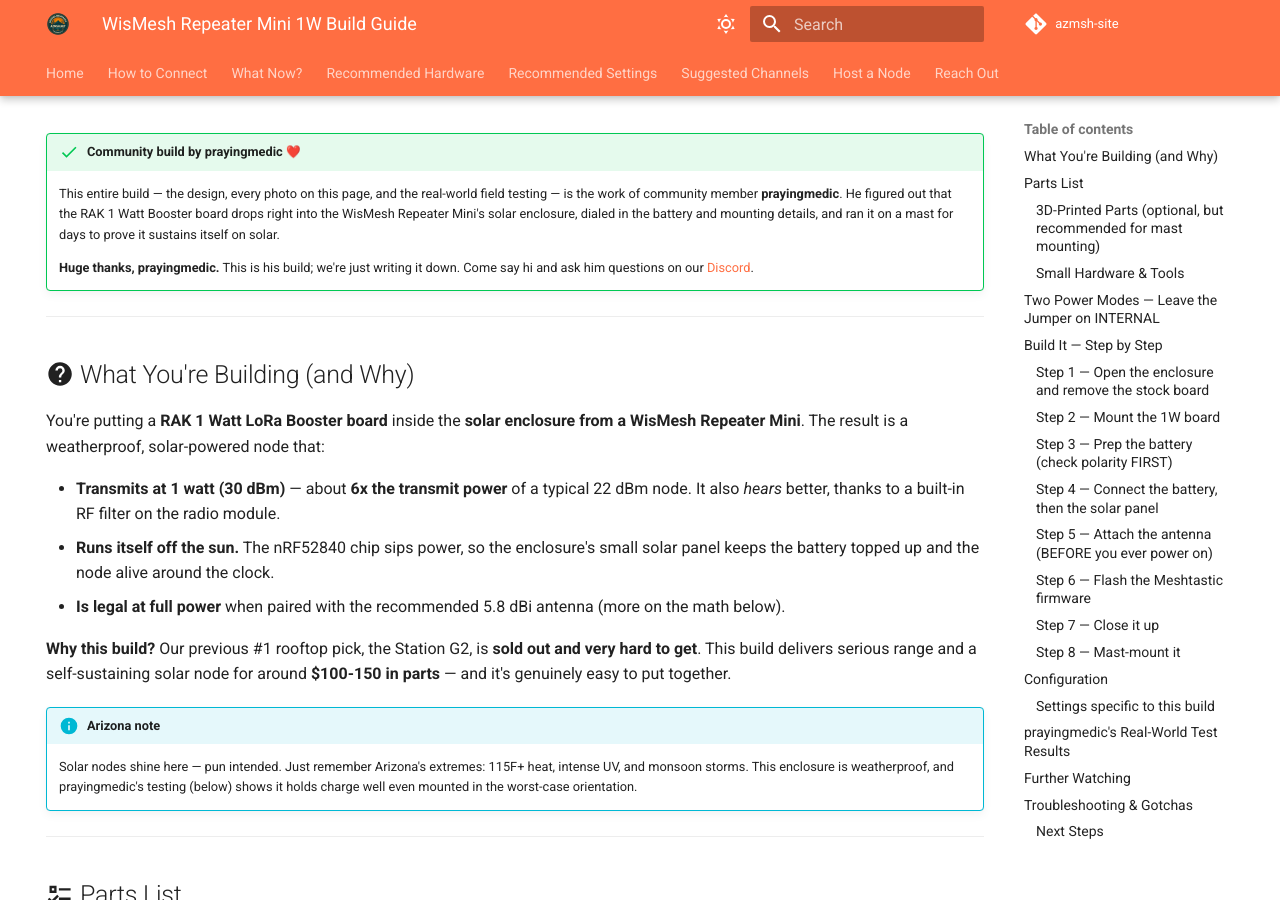
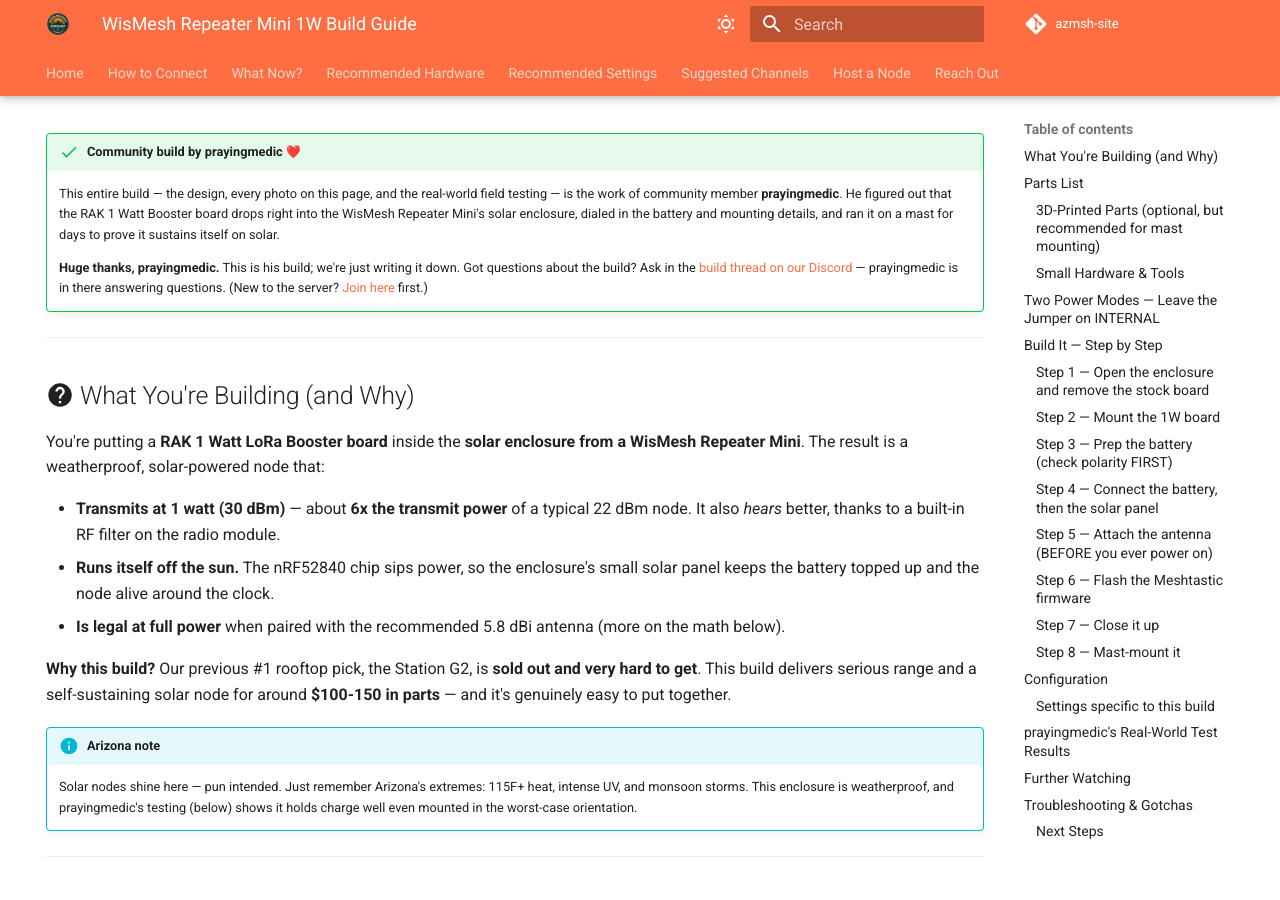
Before and after one commit to ArizonaMeshtasticCommunity/azmsh-site, an MkDocs documentation site: the page built from docs/docs/wismesh-repeater-mini-1w.md, in a window 1280 px wide and 900 px high, scrolled down 812 px. Built offline with MkDocs 1.6.1 and Material for MkDocs 9.7.7, drawn with Linux system fonts in a browser that asks for light colours; emoji names are drawn with the system emoji font; comment, search, counter and statistics services are not loaded; some of the changed text lies outside the part shown.

Commit message:
Link the Discord build thread for build questions
Point build questions at the dedicated Discord thread where
prayingmedic answers questions, in the credit admonition and a new
troubleshooting callout.

Co-Authored-By: Claude Opus 4.8 (1M context) <noreply@anthropic.com>

```diff
--- a/docs/docs/wismesh-repeater-mini-1w.md
+++ b/docs/docs/wismesh-repeater-mini-1w.md
@@ -19,7 +19,7 @@ A complete, step-by-step guide to building a **1 watt (30 dBm) solar-powered roo
 !!! success "Community build by prayingmedic :heart:"
     This entire build — the design, every photo on this page, and the real-world field testing — is the work of community member **prayingmedic**. He figured out that the RAK 1 Watt Booster board drops right into the WisMesh Repeater Mini's solar enclosure, dialed in the battery and mounting details, and ran it on a mast for days to prove it sustains itself on solar.
 
-    **Huge thanks, prayingmedic.** This is his build; we're just writing it down. Come say hi and ask him questions on our [Discord](https://discord.gg/HrKtyuFEQk).
+    **Huge thanks, prayingmedic.** This is his build; we're just writing it down. Got questions about the build? Ask in the [build thread on our Discord](https://discord.com/channels/1270431345734062133/1512210845558378556) — prayingmedic is in there answering questions. (New to the server? [Join here](https://discord.gg/HrKtyuFEQk) first.)
 
 ---
 
@@ -281,6 +281,9 @@ Want to go deeper on the RAK 1W kit and its power behavior? **Atlavox** has two
 !!! info "Position, antenna, cable, power — in that order"
     Range comes from **height and line-of-sight first**, then antenna, then cable quality, then transmit power. The 1W boost is a real help, but it does **not** replace getting the node up high. Mount it as high as you safely can.
 
+!!! question "Stuck on something?"
+    Ask in the [build thread on our Discord](https://discord.com/channels/1270431345734062133/1512210845558378556) — prayingmedic himself is in the thread and happy to help. ([Join the server](https://discord.gg/HrKtyuFEQk) first if you're not in it yet.)
+
 ---
 
 #### Next Steps
```
